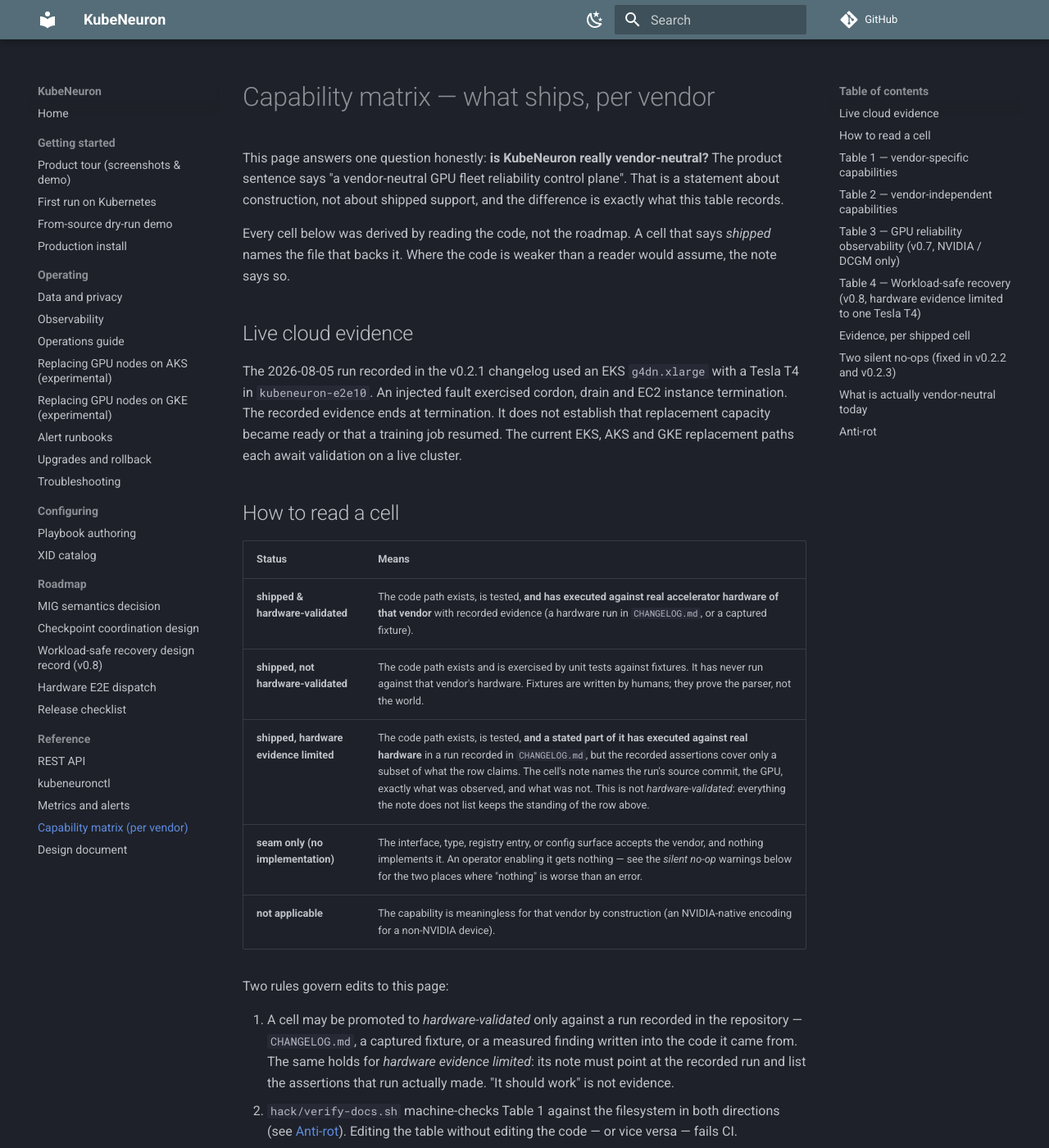
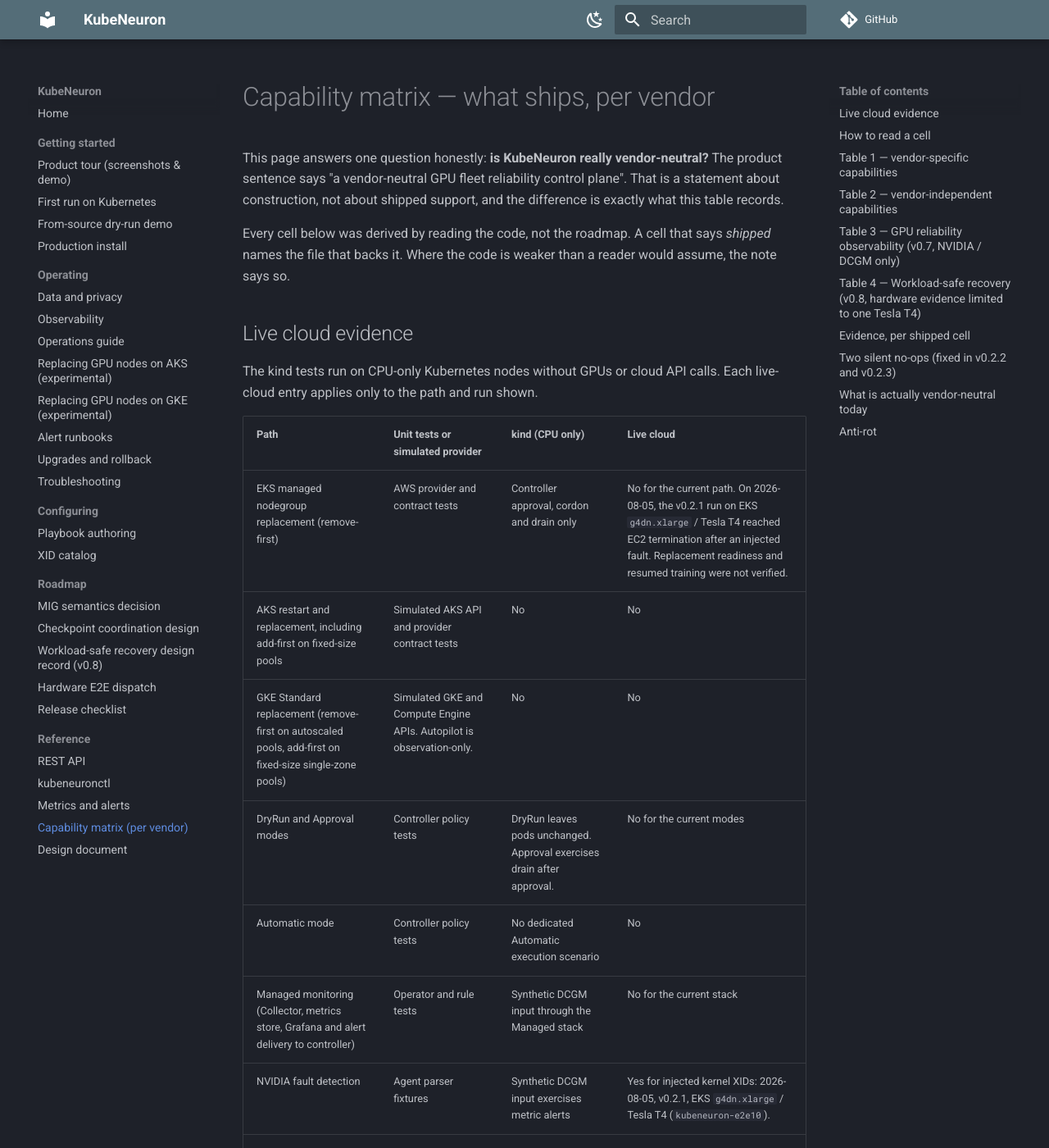
Before and after one commit to kubeneuron/kubeneuron, an MkDocs documentation site: the page built from docs/reference-capabilities.md, in a window 1280 px wide and 1400 px high. Shown: the whole window at 82% size. Built offline with MkDocs 1.6.1 and Material for MkDocs 9.7.7, drawn with Linux system fonts in a browser that asks for light colours; comment, search, counter and statistics services are not loaded; some of the changed text lies outside the part shown.

Commit message:
docs: centralize cloud validation evidence by test environment
Signed-off-by: Andrii Petruk <andrey.petruk@gmail.com>

```diff
--- a/docs/reference-capabilities.md
+++ b/docs/reference-capabilities.md
@@ -11,12 +11,24 @@ reader would assume, the note says so.
 
 ## Live cloud evidence
 
-The 2026-08-05 run recorded in the v0.2.1 changelog used an EKS
-`g4dn.xlarge` with a Tesla T4 in `kubeneuron-e2e10`. An injected fault
-exercised cordon, drain and EC2 instance termination. The recorded evidence
-ends at termination. It does not establish that replacement capacity became
-ready or that a training job resumed. The current EKS, AKS and GKE replacement
-paths each await validation on a live cluster.
+The kind tests run on CPU-only Kubernetes nodes without GPUs or cloud API calls.
+Each live-cloud entry applies only to the path and run shown.
+
+| Path | Unit tests or simulated provider | kind (CPU only) | Live cloud |
+|---|---|---|---|
+| EKS managed nodegroup replacement (remove-first) | AWS provider and contract tests | Controller approval, cordon and drain only | No for the current path. On 2026-08-05, the v0.2.1 run on EKS `g4dn.xlarge` / Tesla T4 reached EC2 termination after an injected fault. Replacement readiness and resumed training were not verified. |
+| AKS restart and replacement, including add-first on fixed-size pools | Simulated AKS API and provider contract tests | No | No |
+| GKE Standard replacement (remove-first on autoscaled pools, add-first on fixed-size single-zone pools) | Simulated GKE and Compute Engine APIs. Autopilot is observation-only. | No | No |
+| DryRun and Approval modes | Controller policy tests | DryRun leaves pods unchanged. Approval exercises drain after approval. | No for the current modes |
+| Automatic mode | Controller policy tests | No dedicated Automatic execution scenario | No |
+| Managed monitoring (Collector, metrics store, Grafana and alert delivery to controller) | Operator and rule tests | Synthetic DCGM input through the Managed stack | No for the current stack |
+| NVIDIA fault detection | Agent parser fixtures | Synthetic DCGM input exercises metric alerts | Yes for injected kernel XIDs: 2026-08-05, v0.2.1, EKS `g4dn.xlarge` / Tesla T4 (`kubeneuron-e2e10`). |
+| AMD fault detection | Synthetic amdgpu kernel logs and AMD SMI / ROCm SMI polling fixtures | No | No |
+| Node conditions in incident context | Controller and API tests | Installer suite checks conditions in incident detail and audit | No |
+
+The 2026-10-18 hardware harness used v0.7.0 release source (`d06fcfa`) on EKS
+`g4dn.xlarge` / Tesla T4. Its observability phases predate the current Managed
+stack, and the run did not exercise current EKS managed-nodegroup replacement.
 
 ## How to read a cell
 
@@ -91,7 +103,7 @@ The table below records the evidence for each action.
 | Cordon / drain | shipped & hardware-validated | `internal/platform/kubernetes/kubernetes.go`. Both executed for real on the EKS node in the confined destructive phase (`Cordon → Drain → ReplaceNode`, `hack/hw-e2e.sh`). Vendor-blind: eviction is a pod operation. The PDB-blocked retry loop is fixture-tested only — no hardware run has had an eviction refused by a budget. |
 | Uncordon | shipped, not hardware-validated | Same file. Every hardware run either ended in a dry-run ladder or terminated the node, so the real uncordon (and the cordon janitor's recovery path) has not executed on hardware. |
 | Node reboot | shipped, not hardware-validated | `internal/agent/executor/executor.go`. See the note below — this cell surprises people. |
-| Cloud node replacement | Current EKS, AKS and GKE implementations await live validation. | The historical EKS/T4 run confirmed termination. See [live cloud evidence](#live-cloud-evidence). |
+| Cloud node replacement | See [live cloud evidence](#live-cloud-evidence) for provider-specific test coverage. | Historical and current paths are listed separately there. |
 | Cloud node recycle (stop/start in place) | shipped, not hardware-validated (AWS only) | Same files. The AWS provider refuses autoscaling-group members (`cloud.ErrRecycleNotViable`), and every hardware node so far has been an ASG member, so the successful path has never run. |
 
 ## Table 3 — GPU reliability observability (v0.7, NVIDIA / DCGM only)
```
Also changed, not shown: README.md (+2 -20 lines), docs/index.md (+1 -5 lines).
